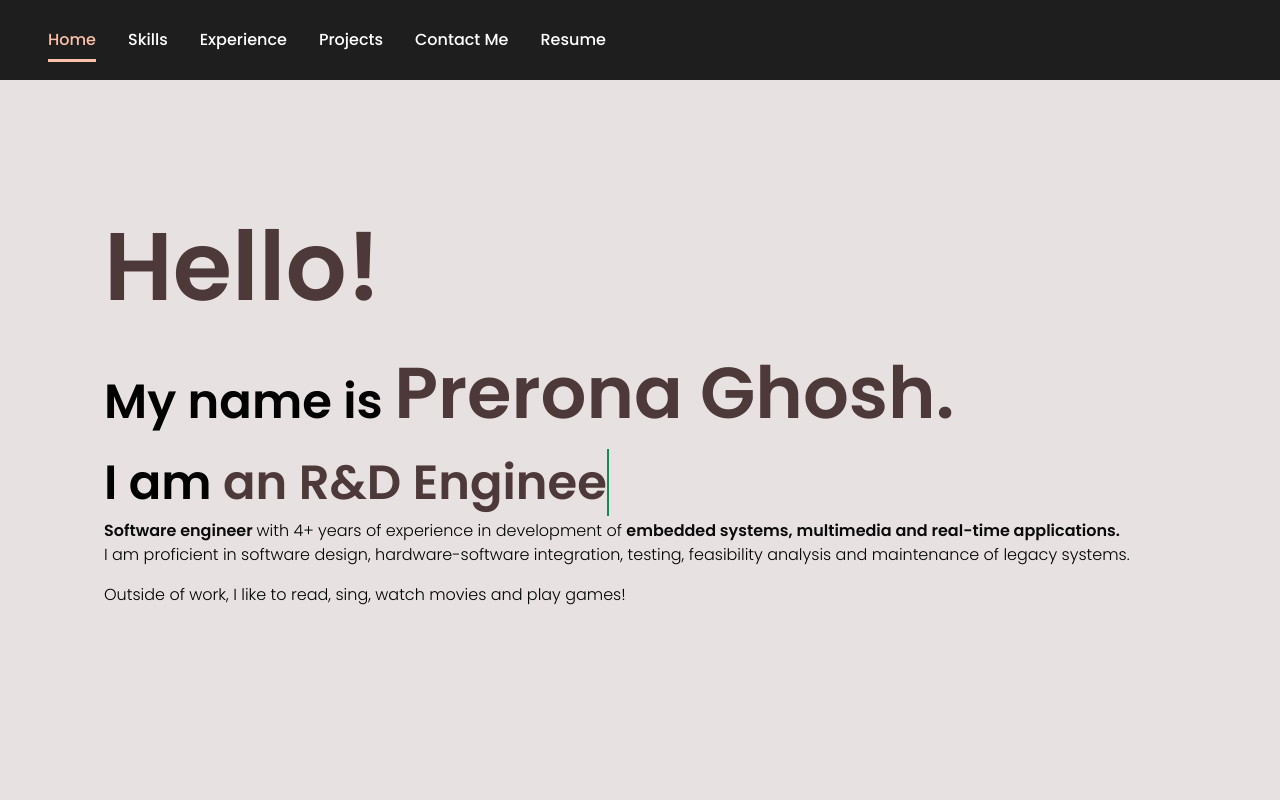
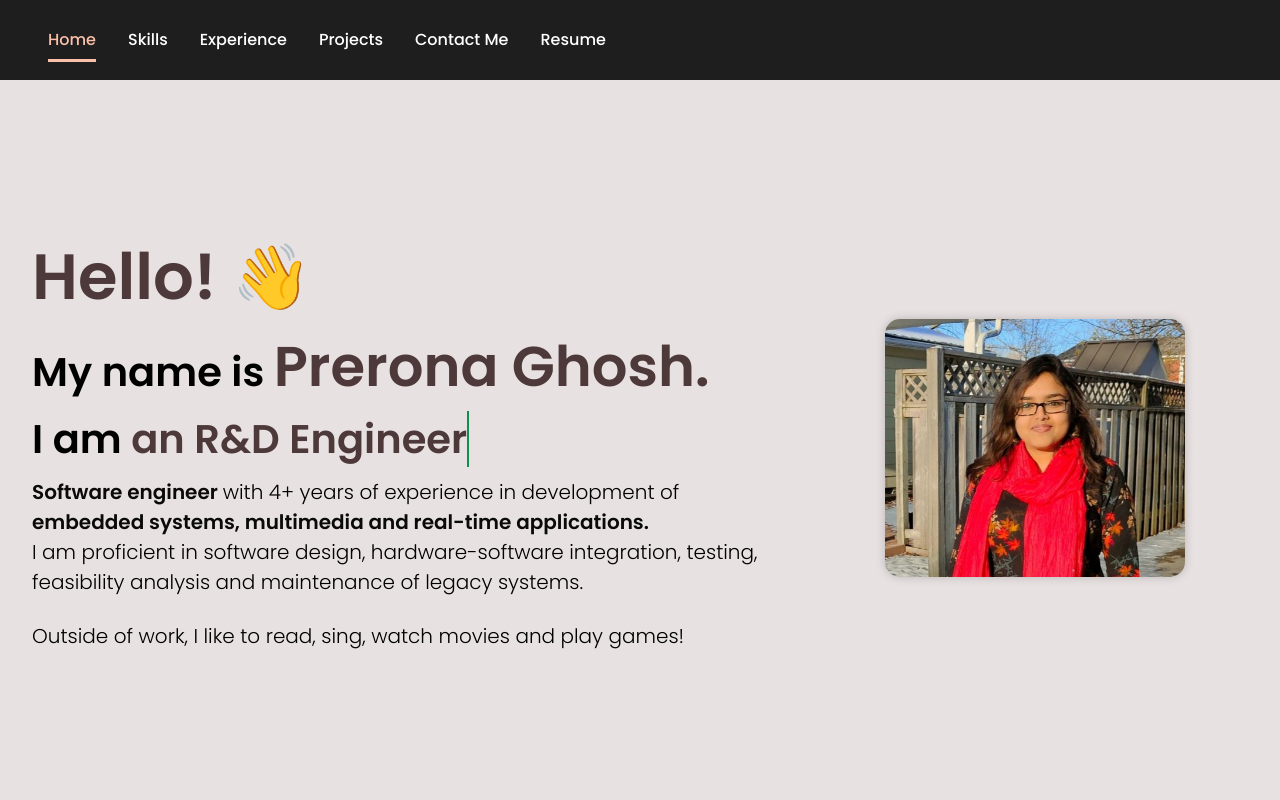
Before and after one commit to preronaghosh/preronaghosh.github.io, a React (Create React App) app: page / in a window 1280 px wide. Shown: the top 800 px of the page. Built offline with nearby package versions, Linux system fonts and the light colour scheme.

Commit message:
Intro section updated well

```diff
--- a/src/components/Intro/intro.css
+++ b/src/components/Intro/intro.css
@@ -1,27 +1,21 @@
 #intro {
   height: calc(100vh - 4rem);
-  width: 100vw;
-  max-width: 75rem;
+  max-width: 95rem;
   margin: 0 auto;
   overflow: hidden;
   position: relative;
-}
 
-.bgImg {
-  position: absolute;
-  z-index: -1;
-  top: -1rem;
-  right: 0;
-  object-fit: cover;
-  height: 85vh;
+  display: flex;
+  align-items: center;
+  justify-content: space-between;
+  padding: 2rem;
+  gap: 2rem;
 }
 
 .introContent {
-  height: 90vh;
-  width: 100vw;
-  padding: 4rem;
-  padding-top: 0.1rem;
-  font-size: 3rem;
+  flex: 0 0 60%;
+  height: auto;
+  font-size: 2.5rem;
   font-weight: 700;
   display: flex;
   flex-direction: column;
@@ -31,13 +25,14 @@
 .introRole {
   color: rgb(77, 57, 57);
   font-weight: bold;
-  font-size: 3rem;
+  font-size: 2.5rem;
   border-right: 2px solid rgb(156, 148, 148);
   animation: blinkCursor 1s step-end infinite;
 }
 
 @keyframes blinkCursor {
-  from, to {
+  from,
+  to {
     border-color: transparent;
   }
   50% {
@@ -48,13 +43,13 @@
 .introHello {
   color: rgb(77, 57, 57);
   font-weight: bold;
-  font-size: 6rem;
+  font-size: 4rem;
 }
 
 .introFullName {
   color: rgb(77, 57, 57);
   font-weight: bold;
-  font-size: 4.5rem;
+  font-size: 3.5rem;
 }
 
 .introName {
@@ -63,44 +58,52 @@
 }
 
 .introPara {
-  font-size: small;
+  font-size: 1.25rem;
   font-weight: 350;
   letter-spacing: normal;
-  font-size: 1rem;
-  white-space: normal;    /* ensure wrapping */
-  word-wrap: break-word;  /* break long words */
+  white-space: normal;
+  word-wrap: break-word;
+  margin-top: 0.5rem;
 }
 
-.btn {
-  background: rgb(255, 255, 255);
-  margin: 1rem 0;
-  padding: 0.75rem 1.5rem;
-  border: none;
-  border-radius: 2rem;
+.introImageWrapper {
+  flex: 0 0 35%;
+  display: flex;
+  justify-content: center;
+  align-items: center;
 }
 
-.btn:hover {
-  background-color: rgb(253, 254, 255);
-  transition: 1s;
+.dpImg {
+  max-width: 300px;
+  width: 100%;
+  height: auto;
+  border-radius: 15px;
+  object-fit: cover;
+  box-shadow: 0 0 10px rgba(0, 0, 0, 0.2);
 }
 
-.btnImg {
-  object-fit: cover;
-  margin: 0 0.25rem;
-  height: 1rem;
-}
+/* Responsive */
 
 @media screen and (max-width: 840px) {
-  .bgImg {
-    right: -10vw;
-  }
   .introContent {
-    font-size: 10vw;
+    font-size: 1.2rem;
   }
 }
 
 @media screen and (max-width: 720px) {
-  .bgImg {
-    display: none;
+  #intro {
+    flex-direction: column;
+    padding: 1rem;
+  }
+
+  .introContent,
+  .introImageWrapper {
+    flex: 0 0 100%;
+    max-width: 100%;
+  }
+
+  .dpImg {
+    max-width: 250px;
+    margin: 1rem auto 0;
   }
 }
--- a/src/components/Intro/intro.js
+++ b/src/components/Intro/intro.js
@@ -1,5 +1,6 @@
 import { useState, useEffect } from "react";
 import "./intro.css";
+import dp from "../../assets/prerona.jpg";
 
 const roles = [
   "a Software Engineer",
@@ -10,20 +11,20 @@ const roles = [
 
 const Intro = () => {
   const fullName = "Prerona Ghosh.";
-  const [displayedName, setDisplayedName] = useState("");
+  const [displayedName, setDisplayedName] = useState(fullName);
   const [roleIndex, setRoleIndex] = useState(0);
   const [displayedRole, setDisplayedRole] = useState("");
 
   // Type out the fullName once on mount
-  useEffect(() => {
-    let i = 0;
-    const nameInterval = setInterval(() => {
-      setDisplayedName(fullName.slice(0, i + 1));
-      i++;
-      if (i === fullName.length) clearInterval(nameInterval);
-    }, 100);
-    return () => clearInterval(nameInterval);
-  }, []);
+  // useEffect(() => {
+  //   let i = 0;
+  //   const nameInterval = setInterval(() => {
+  //     setDisplayedName(fullName.slice(0, i + 1));
+  //     i++;
+  //     if (i === fullName.length) clearInterval(nameInterval);
+  //   }, 100);
+  //   return () => clearInterval(nameInterval);
+  // }, []);
 
   // Typing effect for rotating roles
   useEffect(() => {
@@ -58,8 +59,8 @@ const Intro = () => {
     <section id="intro">
       <div className="introContent">
         <span className="introText">
-          <span className="introHello"> Hello! </span>
-          <br/>
+          <span className="introHello"> Hello! 👋 </span>
+          <br />
           My name is <span className="introFullName">{displayedName}</span>
           <br />
           I am <span className="introRole">{displayedRole}</span>
@@ -80,6 +81,9 @@ const Intro = () => {
           Outside of work, I like to read, sing, watch movies and play games!
         </p>
       </div>
+      <div className="introImageWrapper">
+        <img src={dp} alt="Profile Photo" className="dpImg" />
+      </div>
     </section>
   );
 };
```
Also changed, not shown: src/assets/prerona.jpg (added), 1 other file (tests, documents, lock files or other folders).
